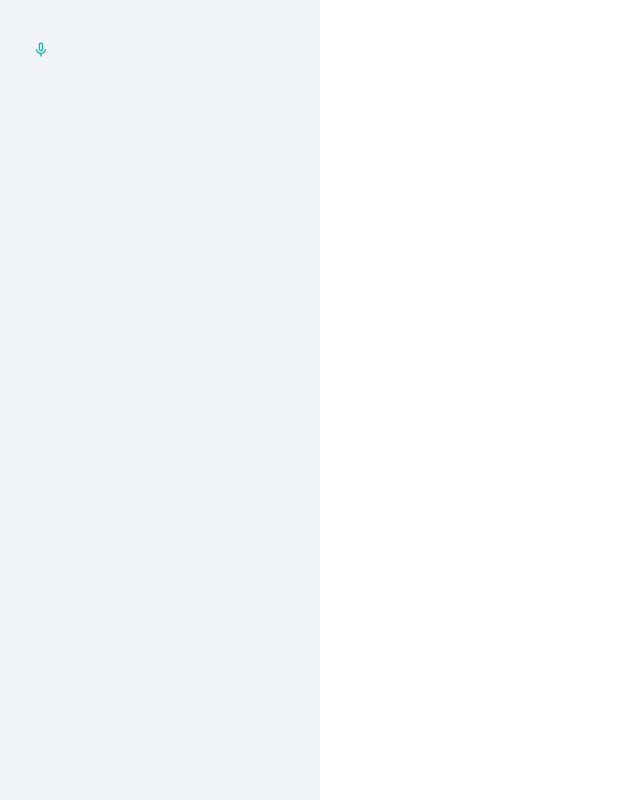
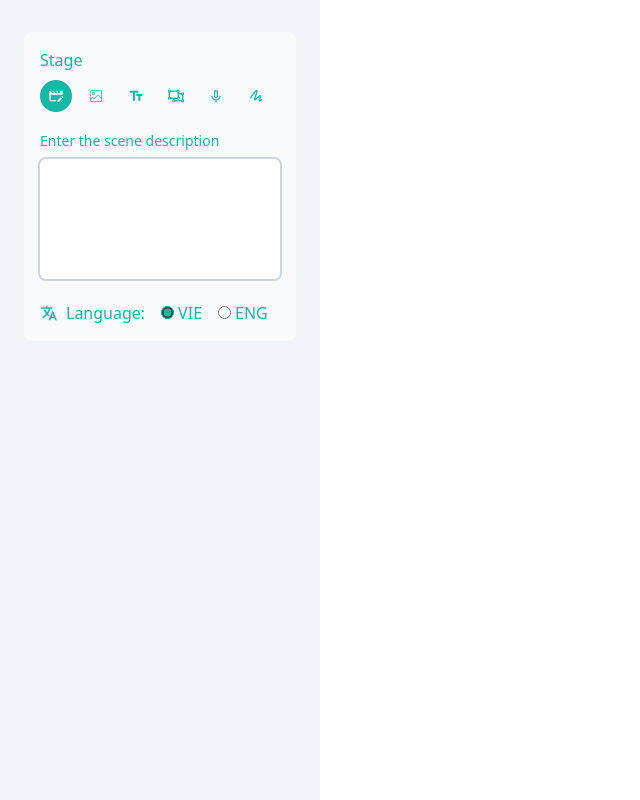
Before and after one commit to thanhstar260/Img_retrieval, a React (Create React App) app in the folder frontend/: page / in a window 1280 px wide. Shown: the whole page, without its empty margins (0-640 px from the left). Built offline with nearby package versions, Linux system fonts and the light colour scheme.

Commit message:
add Text Control Input

```diff
--- a/frontend/src/App.css
+++ /dev/null
@@ -1,38 +0,0 @@
-.App {
-  text-align: center;
-}
-
-.App-logo {
-  height: 40vmin;
-  pointer-events: none;
-}
-
-@media (prefers-reduced-motion: no-preference) {
-  .App-logo {
-    animation: App-logo-spin infinite 20s linear;
-  }
-}
-
-.App-header {
-  background-color: #282c34;
-  min-height: 100vh;
-  display: flex;
-  flex-direction: column;
-  align-items: center;
-  justify-content: center;
-  font-size: calc(10px + 2vmin);
-  color: white;
-}
-
-.App-link {
-  color: #61dafb;
-}
-
-@keyframes App-logo-spin {
-  from {
-    transform: rotate(0deg);
-  }
-  to {
-    transform: rotate(360deg);
-  }
-}
--- a/frontend/src/App.js
+++ b/frontend/src/App.js
@@ -1,5 +1,4 @@
 import logo from './logo.svg';
-import './App.css';
 import SearchBar from './layouts/SearchBar';
 
 function App() {
--- a/frontend/src/components/IconButton.jsx
+++ b/frontend/src/components/IconButton.jsx
@@ -5,6 +5,7 @@ const IconButton = ({className, onClick, isSelected = false, label, children, ..
 
   return (
     <div
+    onClick={onClick}
     className={twMerge(
         'group relative w-fit h-fit px-2 py-2 rounded-full hover:shadow-md cursor-pointer transition-all',
         `${isSelected ? 'bg-teal-500 text-white' : 'bg-transparent text-teal-500'}`,
@@ -13,7 +14,7 @@ const IconButton = ({className, onClick, isSelected = false, label, children, ..
     }
     {...props} >
             {children}
-            {label ? <div className='hidden group-hover:block rounded-md p-1 absolute bottom-[-30px] text-xs bg-slate-800 -translate-x-1/2 left-1/2'>{label}</div> : undefined}
+            {label ? <div className='text-center hidden group-hover:block rounded-md p-1 absolute top-[120%] z-10 text-xs bg-slate-800 -translate-x-1/2 left-1/2'>{label}</div> : undefined}
     </div>
   )
 }
--- /dev/null
+++ b/frontend/src/components/LangRadioGroup.jsx
@@ -0,0 +1,20 @@
+import React from 'react'
+
+const LangRadioGroup = ({value, onChange}) => {
+  return (
+    <div className='text-teal-500'>
+        <div className='inline-block mr-4'>
+            <input className='mr-1 accent-teal-500'
+            type='radio' name='lang' value='vie' id='vie' checked={value === "vie"} onChange={onChange}/>
+            <label htmlFor='vie'>VIE</label>
+        </div>
+        <div className='inline-block accent-teal-500'>
+            <input className='mr-1' type='radio' name='lang' value='eng' id='eng' checked={value==="eng"}
+            onChange={onChange}/>
+            <label htmlFor='eng'>ENG</label>
+        </div>
+    </div>
+  )
+}
+
+export default LangRadioGroup
--- /dev/null
+++ b/frontend/src/components/Stage.jsx
@@ -0,0 +1,131 @@
+import React, { useCallback, useState } from 'react'
+import { MdMovieEdit } from "react-icons/md";
+import { CiImageOn } from "react-icons/ci";
+import { MdOutlineTextFields } from "react-icons/md";
+import { MdOutlineKeyboardVoice } from "react-icons/md";
+import { RiSketching } from "react-icons/ri";
+import { FaRegObjectUngroup } from "react-icons/fa";
+import IconButton from './IconButton';
+import TextSearchControl from './TextSearchControl';
+import { IoLanguageSharp } from "react-icons/io5";
+import LangRadioGroup from './LangRadioGroup';
+
+const inputTypes = [
+    {
+        type: "scene",
+        name: "Scene description",
+        icon: <MdMovieEdit />
+    },
+    {
+        type: "image",
+        name: "Image",
+        icon: <CiImageOn />
+    },
+    {
+        type: "text",
+        name: "Text on screen",
+        icon: <MdOutlineTextFields />
+    },
+    {
+        type: "object",
+        name: "Object",
+        icon: <FaRegObjectUngroup />
+
+    },
+    {
+        type: "speech",
+        name: "Speech",
+        icon: <MdOutlineKeyboardVoice />
+    },
+    {
+        type: "sketch",
+        name: "Sketch",
+        icon: <RiSketching />
+    }
+
+]
+
+// description:
+// the format of 'data' will be like below:
+// {
+//      type: String
+//      data: Object <depend on different type>
+//      lang: String
+// }
+
+
+const Stage = ({name}) => {
+    const [selected, setSelected] = useState("scene");
+    const [lang, setLang] = useState("vie");
+    const [data, setData] = useState({
+        type: "scene",
+        data: undefined,
+        lang: 'vie'
+    });
+
+    const selectInputTypeHandler = (type) => {
+        if(type === selected)
+            return;
+        setSelected(type);
+        setData({
+            ...data,
+            type: selected,
+            data: undefined,
+        })
+    }
+
+    const selectLangHandler = (event) => {
+        setLang(event.target.value);
+        setData({
+            ...data,
+            lang: lang
+        })
+    }
+
+    const getSearchControl = useCallback(() => {
+        {
+            switch(selected) {
+                case "scene":
+                    return <TextSearchControl id={name} label={"Enter the scene description"}/>
+                case "image":
+                    return;
+                case "text":
+                    return <TextSearchControl />;
+                case "object":
+                    return;
+                case "speech":
+                    return;
+                case "sketch":
+                    return;
+            }
+        }
+    }, [selected])
+
+  return (
+    <div className='px-4 py-4 bg-slate-50 rounded-lg'>
+        <p className='text-teal-500 mb-2'>Stage</p>
+        <div
+         className='flex flex-row gap-x-2 mb-4'>
+            {inputTypes.map(type => <IconButton
+                key={type.name}
+                label={type.name}
+                isSelected={selected === type.type}
+                onClick={() => selectInputTypeHandler(type.type)}>
+                {type.icon}
+            </IconButton>)}
+        </div>
+
+        {
+                getSearchControl(selected)
+        }
+        <div className='flex items-center text-teal-500 mt-4'>
+            <IoLanguageSharp className='text-lg mr-2'/>
+            <span className='mr-4'>Language: </span>
+            <LangRadioGroup value={lang} onChange={selectLangHandler}/>
+        </div>
+    </div>
+  )
+}
+
+
+export default Stage
--- /dev/null
+++ b/frontend/src/components/TextSearchControl.jsx
@@ -0,0 +1,19 @@
+import React from 'react'
+
+const TextSearchControl = ({id, label}) => {
+
+  return (
+    <div>
+        <label className='text-sm text-teal-500 mb-2 inline-block' htmlFor={id}>{label}</label>
+        <textarea id={id} rows="4" className="resize-none w-full rounded-md ring-2 ring-slate-300 focus:outline-none
+        focus:ring-teal-500
+        px-3
+        py-3
+        h-auto">
+
+        </textarea>
+    </div>
+  )
+}
+
+export default TextSearchControl
--- a/frontend/src/layouts/SearchBar.jsx
+++ b/frontend/src/layouts/SearchBar.jsx
@@ -1,18 +1,15 @@
 import React, { useState } from 'react'
 import IconButton from '../components/IconButton';
 import { MdOutlineKeyboardVoice } from "react-icons/md";
+import Stage from '../components/Stage';
 
 const SearchBar = () => {
     let [noResults, setNoResult] = useState(undefined);
 
 
   return (
-    <div className=' w-80 bg-slate-100 h-screen px-6 py-8'>
-        <IconButton
-            label="Speech"
-            >
-            <MdOutlineKeyboardVoice className=' text-lg' />
-        </IconButton>
+    <div className='w-80 bg-slate-100 h-screen px-6 py-8'>
+        <Stage r/>
     </div>
   )
 }
```
